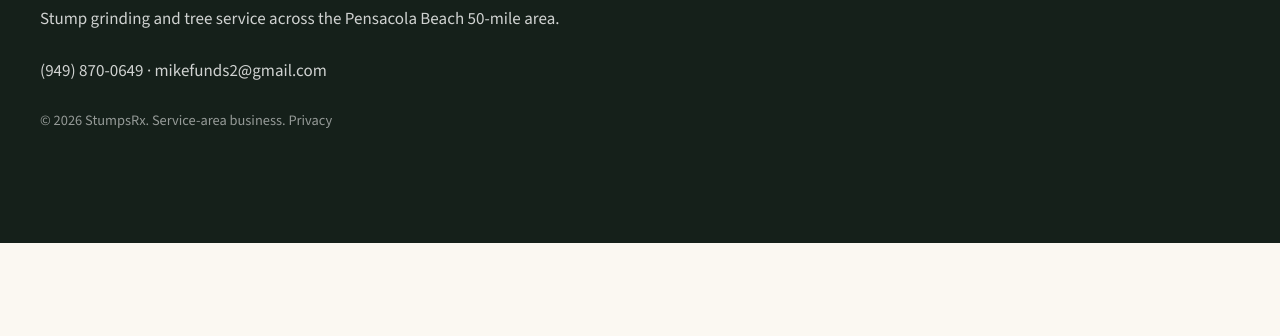
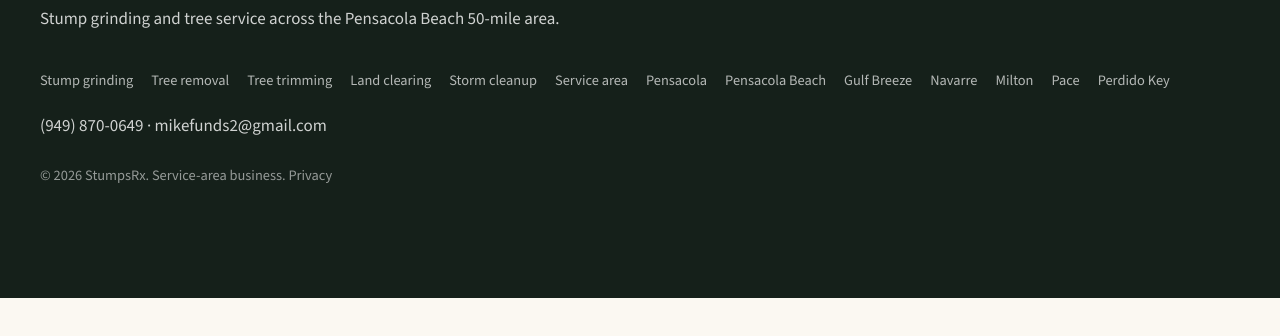
Before and after one commit to makemoves666232/grindhouse-site, a plain HTML site: page privacy.html in a window 1280 px wide. Shown: the part 1540-1876 px from the top of the page. Drawn offline with nearby package versions, Linux system fonts and the light colour scheme.

Commit message:
Finish the Search report fixes: PNG favicon, footer menus, privacy menu label, share text, photo sizes.
Adds favicon.png for Google, the full footer menu on the homepage and privacy page,
renames the privacy page menu link to Stump Grinding, makes the share descriptions match
the page descriptions, corrects photo width hints, and swaps the uncredited stock photo
on the Perdido Key page for a StumpsRx job photo. No CRM or API changes.

Co-Authored-By: Claude <noreply@anthropic.com>

```diff
--- a/privacy.html
+++ b/privacy.html
@@ -34,7 +34,7 @@ height="0" width="0" style="display:none;visibility:hidden"></iframe></noscript>
       <span>StumpsRx</span>
     </a>
     <nav class="nav" aria-label="Primary">
-      <a href="/services/stump-grinding.html">Services</a>
+      <a href="/services/stump-grinding.html">Stump Grinding</a>
       <a href="/#pricing">Pricing</a>
       <a href="/service-area.html">Service Area</a>
       <a href="/#faq">FAQ</a>
@@ -70,6 +70,21 @@ height="0" width="0" style="display:none;visibility:hidden"></iframe></noscript>
   <div class="wrap footer-inner">
     <a class="brand" href="/"><img src="/favicon.svg" width="32" height="32" alt=""><span>StumpsRx</span></a>
     <p>Stump grinding and tree service across the Pensacola Beach 50-mile area.</p>
+    <nav class="footer-nav" aria-label="Footer">
+      <a href="/services/stump-grinding.html">Stump grinding</a>
+      <a href="/services/tree-removal.html">Tree removal</a>
+      <a href="/services/tree-trimming.html">Tree trimming</a>
+      <a href="/services/land-clearing.html">Land clearing</a>
+      <a href="/services/storm-cleanup.html">Storm cleanup</a>
+      <a href="/service-area.html">Service area</a>
+      <a href="/locations/pensacola.html">Pensacola</a>
+      <a href="/locations/pensacola-beach.html">Pensacola Beach</a>
+      <a href="/locations/gulf-breeze.html">Gulf Breeze</a>
+      <a href="/locations/navarre.html">Navarre</a>
+      <a href="/locations/milton.html">Milton</a>
+      <a href="/locations/pace.html">Pace</a>
+      <a href="/locations/perdido-key.html">Perdido Key</a>
+    </nav>
     <p><a href="tel:+19498700649">(949) 870-0649</a> · <a href="mailto:mikefunds2@gmail.com">mikefunds2@gmail.com</a></p>
     <p class="small">© <span id="yr">2026</span> StumpsRx. Service-area business. <a href="/privacy.html">Privacy</a></p>
   </div>
```
Also changed, not shown: index.html (+19 -3 lines), locations/gulf-breeze.html (+1 -1 lines), locations/milton.html (+1 -1 lines), locations/pensacola.html (+1 -1 lines), locations/perdido-key.html (+1 -1 lines), service-area.html (+1 -1 lines), services/stump-grinding.html (+1 -1 lines), favicon.png (added).
